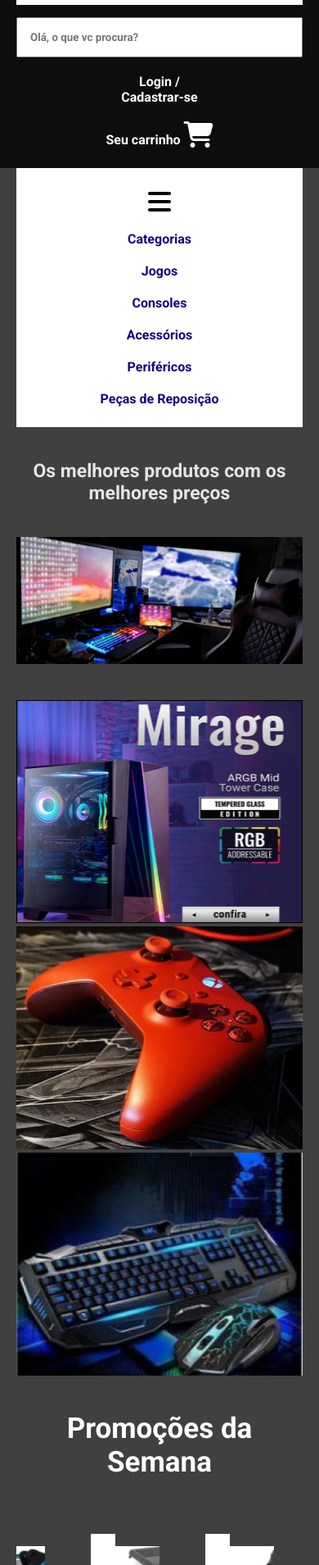
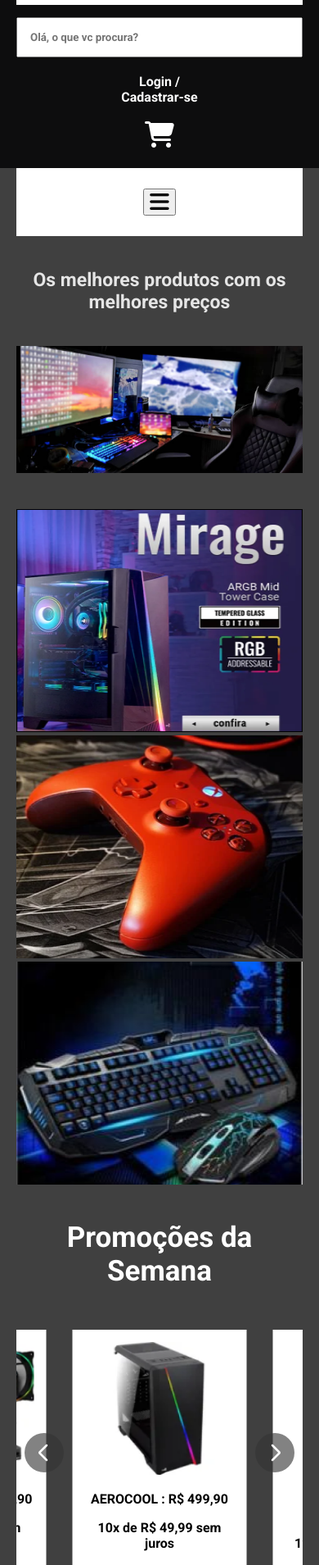
Before and after one commit to bieltavares/Loja_Gamer, a plain HTML site: page index.html in a window 390 px wide. Shown: the part 91-2000 px from the top of the page at 82% size. Drawn offline with nearby package versions, Linux system fonts and the light colour scheme.

Commit message:
Responsivo Finalizado

```diff
--- a/css/style.css
+++ b/css/style.css
@@ -188,7 +188,26 @@ body {
 } */
 
 
-/* final da versão deskotp finalizado */
+/* altera a cor dos marcadores do carosel : as bolinhas de transição de itens */
+.carousel__dots {
+    color: #fff;
+    /* margin-top: -70px !important;  essa ação ele faz com que o marcador subi um pouco acima*/
+}
+
+.carousel__button{
+    color: white;
+    /* cor do circulo onde está a seta de passar para o lado */
+    background-color: #3534349d;
+}
+/* consultar documentação do site facyapps */
+/* deixa a espessura da seta mais grossa */
+.carousel {
+    --carousel-button-svg-stroke-width: 2.5;
+}
+
+
+
+/* final da versão desktop finalizado */
 
 /* Inicio da versão Mobile */
 /* media Query para versão tablet e celular */
@@ -231,9 +250,43 @@ body {
     }
 
     .rodape{
+        /* 1 coluna apenas */
         grid-template-columns: 1fr;
 
     }
+
+    .carousel__slide {
+        /* lembrar sempre de verifcar % do tam. maximo e assim posso alterar o width debaixo */
+        max-width: var(--carousel-slide-width, 80%);
+        width: 70%;
+    }
+
+    .promocoes-img{
+        /* quero dizer que minha img vai ocupar na versão mobile toda a tela */
+        width: 100%;
+    }
+
+    .promocoes-figure{
+        margin: 0;
+        /* altura do tamanho da cx  */
+        height: 300px;
+    }
+
+    .carrinho-texto{
+        /* tiro a exibição do item ele vai sumir */
+        display: none;
+    }
+
+    /* ----------------------------- */
+    /* CRIAÇÃO DO MENU HAMBURGUER    */
+    /* ----------------------------- */
+
+    /* vou no html dou espaço e crio mais um class no caso oculta-navbar em todos que eu quero esconder */
+    .oculta-navbar{
+        /* sumir os itens de exibição */
+        display: none;
+    }
+
 
 
 
--- a/index.html
+++ b/index.html
@@ -28,36 +28,40 @@
                 </a>
             </div>
             <div class="item">
-                <a class="texto-menu" href="">Seu carrinho <i class="fa-solid fa-cart-shopping fa-2x"></i></a>
+                <a class="texto-menu" href=""><span class="carrinho-texto"> Seu carrinho</span> <i class="fa-solid fa-cart-shopping fa-2x"></i></a>
             </div>
         </header>
         <div id="container-interno">
             <nav class="navbar">
                 <div class="item-navbar">
-                    <i class="fa-solid fa-bars fa-2x"></i>
+                    <!-- button ele só da efeito de cx em volta mais senão quiser ñ tem necessidade de ter -->
+                <button>
+                    <!-- para fazer o efeito menu hamburguer criei mais um propriedade onclick -->
+                    <i class="fa-solid fa-bars fa-2x" onclick="exibeMenu()"></i>
+                </button>
                 </div>
 
-                <div class="item-navbar">
+                <div class="item-navbar oculta-navbar">
                     <a class="texto-navbar" href="">Categorias</a>
                 </div>
 
-                <div class="item-navbar">
+                <div class="item-navbar oculta-navbar">
                     <a class="texto-navbar" href="">Jogos</a>
                 </div>
 
-                <div class="item-navbar">
+                <div class="item-navbar oculta-navbar">
                     <a class="texto-navbar" href="">Consoles</a>
                 </div>
 
-                <div class="item-navbar">
+                <div class="item-navbar oculta-navbar">
                     <a class="texto-navbar" href="">Acessórios</a>
                 </div>
 
-                <div class="item-navbar">
+                <div class="item-navbar oculta-navbar">
                     <a class="texto-navbar" href="">Periféricos</a>
                 </div>
 
-                <div class="item-navbar">
+                <div class="item-navbar oculta-navbar">
                     <a class="texto-navbar" href="">Peças de Reposição</a>
                 </div>
 
@@ -87,7 +91,7 @@
 
                     <div id="myCarousel" class="carousel">
                         <div class="carousel__slide">
-                            <figure>
+                            <figure class="promocoes-figure">
                                 <img class="promocoes-img" src="img/promocao1.png" alt="">
                                 <figcaption>
                                     <p>AEROCOOL : R$ 499,90 </p>
@@ -97,7 +101,7 @@
                         </div>
 
                         <div class="carousel__slide">
-                            <figure class="promocoes_slide">
+                            <figure class="promocoes-figure">
                                 <img class="promocoes-img" src="img/promocao2.png" alt="">
                                 <figcaption>
                                     <p>Cadeira Gamer R$ 1.999,90</p>
@@ -107,7 +111,7 @@
                         </div>
 
                         <div class="carousel__slide">
-                            <figure class="promocoes_slide">
+                            <figure class="promocoes-figure">
                                 <img class="promocoes-img" src="img/promocao3.png" alt="">
                                 <figcaption>
                                     <p>Aerocool : R$ 129,90</p>
@@ -117,7 +121,7 @@
                         </div>
 
                         <div class="carousel__slide">
-                            <figure class="promocoes_slide">
+                            <figure class="promocoes-figure">
                                 <img class="promocoes-img" src="img/promocao4.png" alt="">
                                 <figcaption>
                                     <p>Kit 3 Aerocool R$ 369,90 </p>
@@ -219,7 +223,15 @@
     <!-- Importação Fancybox -->
     <script src="https://cdn.jsdelivr.net/npm/@fancyapps/ui@4.0/dist/fancybox.umd.js"></script>
 
+    <!-- --------------------------- -->
+    <!-- IMPORTAÇÃO DO JQuery abaixo -->
+    <!-- --------------------------- -->
+    <script src="https://code.jquery.com/jquery-3.6.0.js" integrity="sha256-H+K7U5CnXl1h5ywQfKtSj8PCmoN9aaq30gDh27Xc0jk=" crossorigin="anonymous"></script>
 
+
+
+
+    <!-- Script especificos da pagina abaixo -->
     <script src="js/script.js"></script>
 </body>
 
--- a/js/script.js
+++ b/js/script.js
@@ -1,3 +1,12 @@
+// Inicializa o Carousel
 const myCarousel = new Carousel(document.querySelector("#myCarousel"), {
     // Your options go here
   });
+
+  // Função que oculta e exibe o menu efeito hamburguer.
+  const exibeMenu = () => {
+    // muda a visualização dos itens com a classe. oculta-navbar, mudando de hide(oculto) para show(exibir)
+
+    $('.oculta-navbar').toggle()
+  }
+  // Final da função que oculta e exibe o Menu
```
